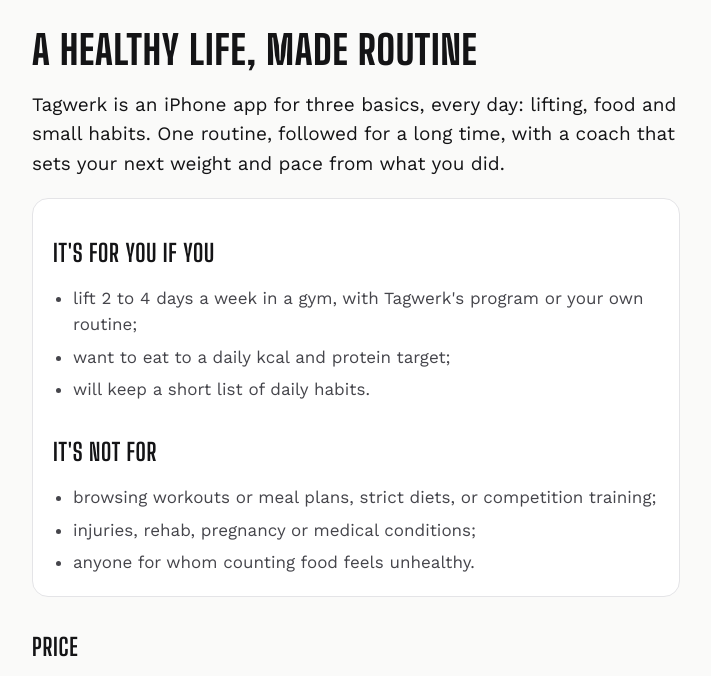
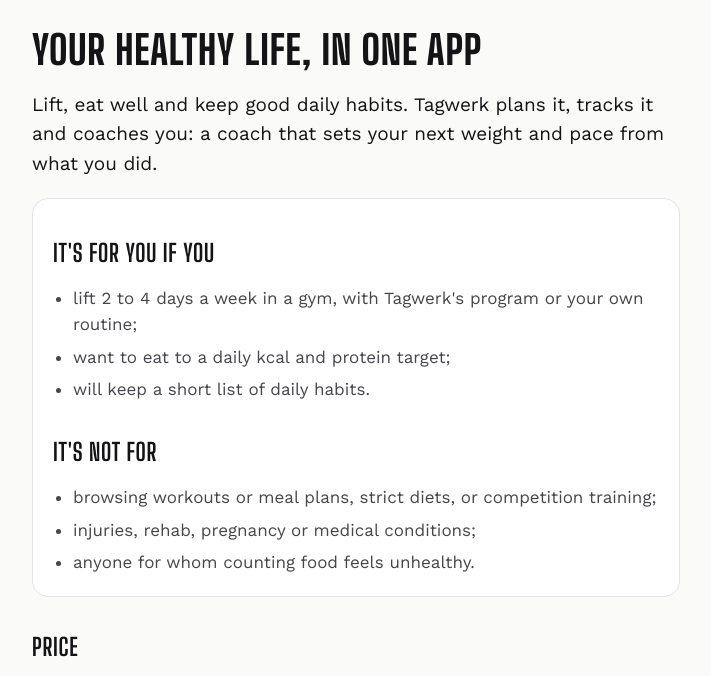
Before and after one commit to flori-san/tagwerk, a plain HTML site: page index.html in a window 1280 px wide. Shown: the part 91-767 px from the top of the page, without its empty margins (284-995 px from the left). Drawn offline with nearby package versions, Linux system fonts and the light colour scheme.

Commit message:
Update pages

```diff
--- a/index.html
+++ b/index.html
@@ -14,9 +14,9 @@
 <main>
 <header><img src="icon.svg" alt=""><a href="./">Tagwerk</a><nav><a href="help.html">Help</a><a href="terms.html">Terms</a><a href="privacy.html">Privacy</a></nav></header>
 
-<h1>A healthy life, made routine</h1>
-<p class="lead">Tagwerk is an iPhone app for three basics, every day: lifting, food and small habits. One routine,
-followed for a long time, with a coach that sets your next weight and pace from what you did.</p>
+<h1>Your healthy life, in one app</h1>
+<p class="lead">Lift, eat well and keep good daily habits. Tagwerk plans it, tracks it and coaches you: a coach that
+sets your next weight and pace from what you did.</p>
 
 <div class="card">
 <h2>It's for you if you</h2>
```
